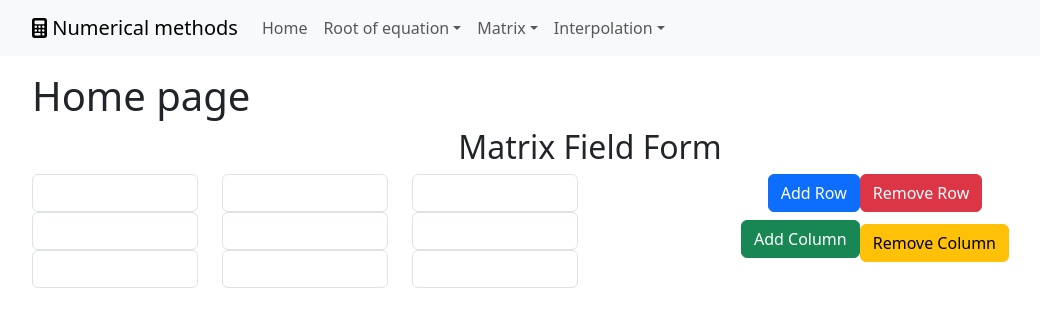
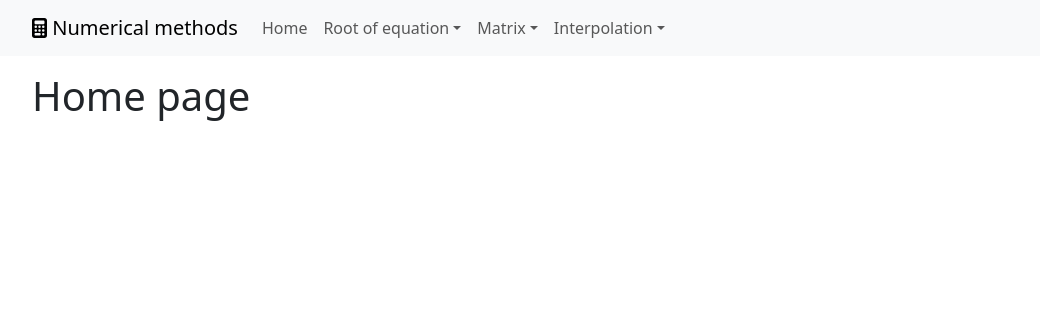
Before and after one commit to Thitiphatx/numerical-methods, a React (Create React App) app: page / in a window 1280 px wide. Shown: the top 326 px of the page, without its empty margins (50-1090 px from the left). Built offline with nearby package versions, Linux system fonts and the light colour scheme.

Commit message:
Remove test

```diff
--- a/src/pages/Interpolation/test.js
+++ /dev/null
@@ -1,87 +0,0 @@
-import React, { useState } from 'react';
-import 'bootstrap/dist/css/bootstrap.min.css';
-
-const MatrixFieldForm = () => {
-  const [matrix, setMatrix] = useState(Array(3).fill(Array(3).fill('')));
-
-  const handleMatrixChange = (row, col, value) => {
-    const updatedMatrix = matrix.map((rowArray, rowIndex) =>
-      rowIndex === row
-        ? rowArray.map((cell, colIndex) =>
-            colIndex === col ? value : cell
-          )
-        : rowArray
-    );
-    setMatrix(updatedMatrix);
-  };
-
-  const addRow = () => {
-    const newRow = Array(matrix[0].length).fill('');
-    setMatrix([...matrix, newRow]);
-  };
-
-  const removeRow = () => {
-    if (matrix.length > 1) {
-      const updatedMatrix = matrix.slice(0, -1);
-      setMatrix(updatedMatrix);
-    }
-  };
-
-  const addColumn = () => {
-    const updatedMatrix = matrix.map((row) => [...row, '']);
-    setMatrix(updatedMatrix);
-  };
-
-  const removeColumn = () => {
-    if (matrix[0].length > 1) {
-      const updatedMatrix = matrix.map((row) => row.slice(0, -1));
-      setMatrix(updatedMatrix);
-    }
-  };
-
-  return (
-    <div className="container">
-      <h2 className="text-center">Matrix Field Form</h2>
-      <div className="row justify-content-center">
-        <div className="col-md-6">
-          {matrix.map((row, rowIndex) => (
-            <div className="form-group row" key={rowIndex}>
-              {row.map((cell, colIndex) => (
-                <div className="col-md-4" key={colIndex}>
-                  <input
-                    type="text"
-                    className="form-control"
-                    value={cell}
-                    onChange={(e) =>
-                      handleMatrixChange(rowIndex, colIndex, e.target.value)
-                    }
-                  />
-                </div>
-              ))}
-            </div>
-          ))}
-        </div>
-        <div className="col-md-6">
-          <div className="text-center">
-            <button className="btn btn-primary mb-2" onClick={addRow}>
-              Add Row
-            </button>
-            <button className="btn btn-danger mb-2" onClick={removeRow}>
-              Remove Row
-            </button>
-          </div>
-          <div className="text-center">
-            <button className="btn btn-success mb-2" onClick={addColumn}>
-              Add Column
-            </button>
-            <button className="btn btn-warning" onClick={removeColumn}>
-              Remove Column
-            </button>
-          </div>
-        </div>
-      </div>
-    </div>
-  );
-};
-
-export default MatrixFieldForm;
--- a/src/pages/home.js
+++ b/src/pages/home.js
@@ -2,14 +2,12 @@ import React from "react";
 // Bootstrap
 import Row from "react-bootstrap/Row";
 import Col from "react-bootstrap/Col"
-import MatrixFieldForm from "./Interpolation/test";
 
 class Home extends React.Component {
     render() {
         return(
             <Row>
                 <Col><h1>Home page</h1></Col>
-                <MatrixFieldForm />
             </Row>
         )
     }
```
Also changed, not shown: src/pages/Interpolation/QuadraticSpline.js (+12 -1 lines).
